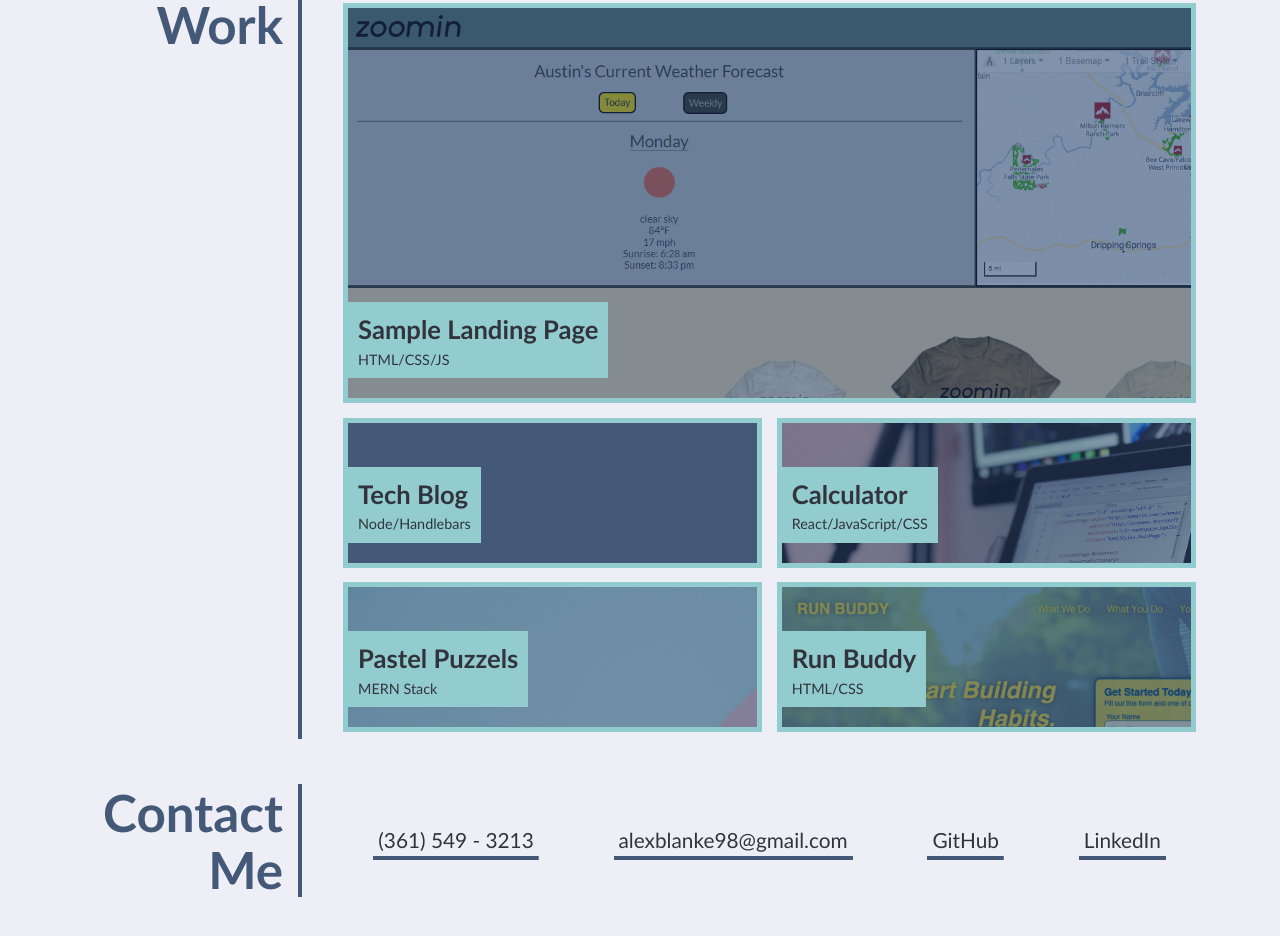
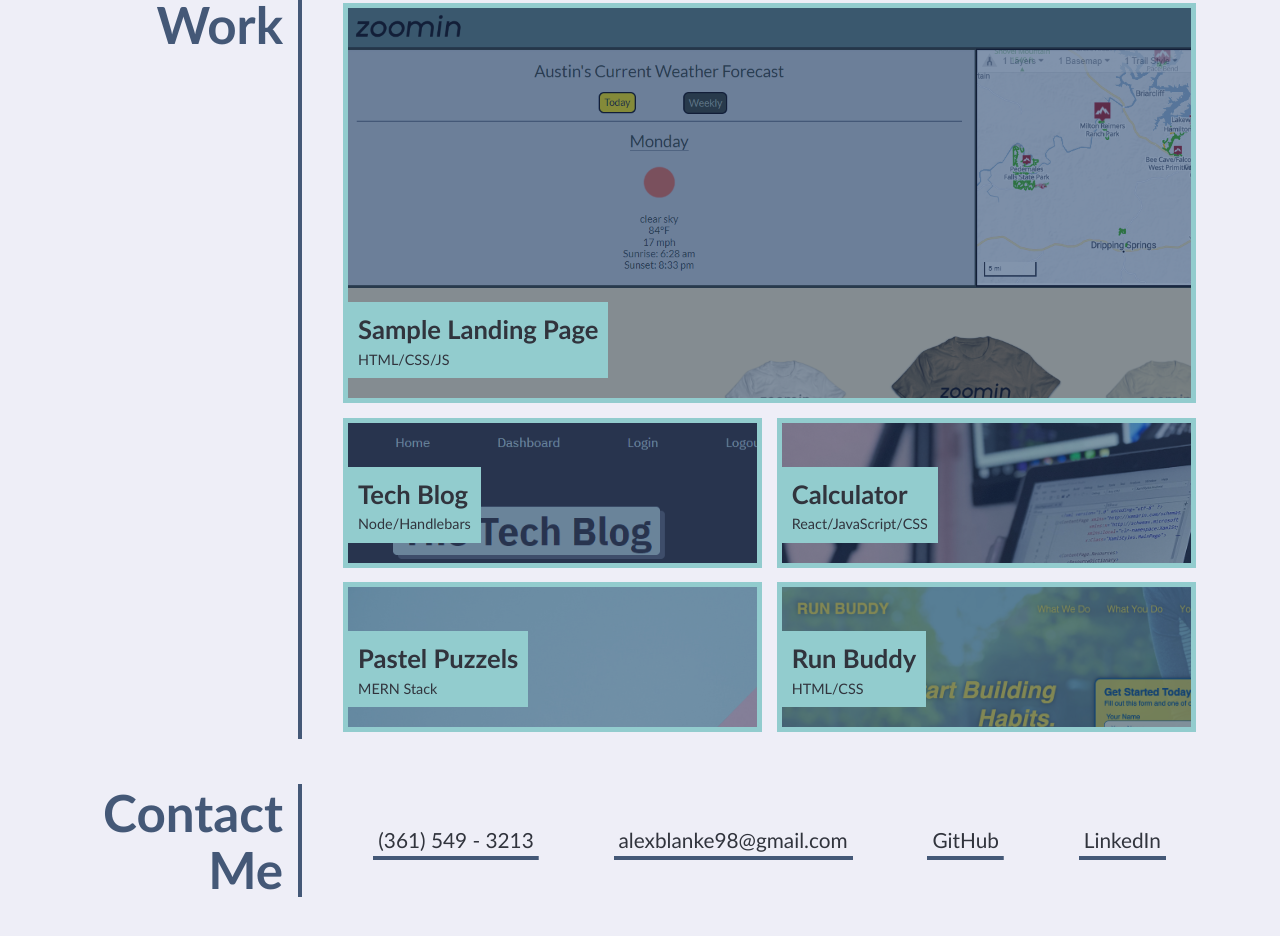
Before and after one commit to ablanke94/08-HW-Updated-Portfolio, a plain HTML site: page index.html in a window 1280 px wide. Shown: the part 747-1683 px from the top of the page. Drawn offline with Linux system fonts and the light colour scheme.

Commit message:
style change

```diff
--- a/assets/css/style.css
+++ b/assets/css/style.css
@@ -224,8 +224,8 @@
     background-image: url("../images/02-run-buddy.jpg");
   }
 
-  .led-wall {
-    background-image: url("../images/02-portfolio-1.jpg");
+  .tech-blog {
+    background-image: url("../images/TechBlog.PNG");
   }
 
   .react-calc {
```
